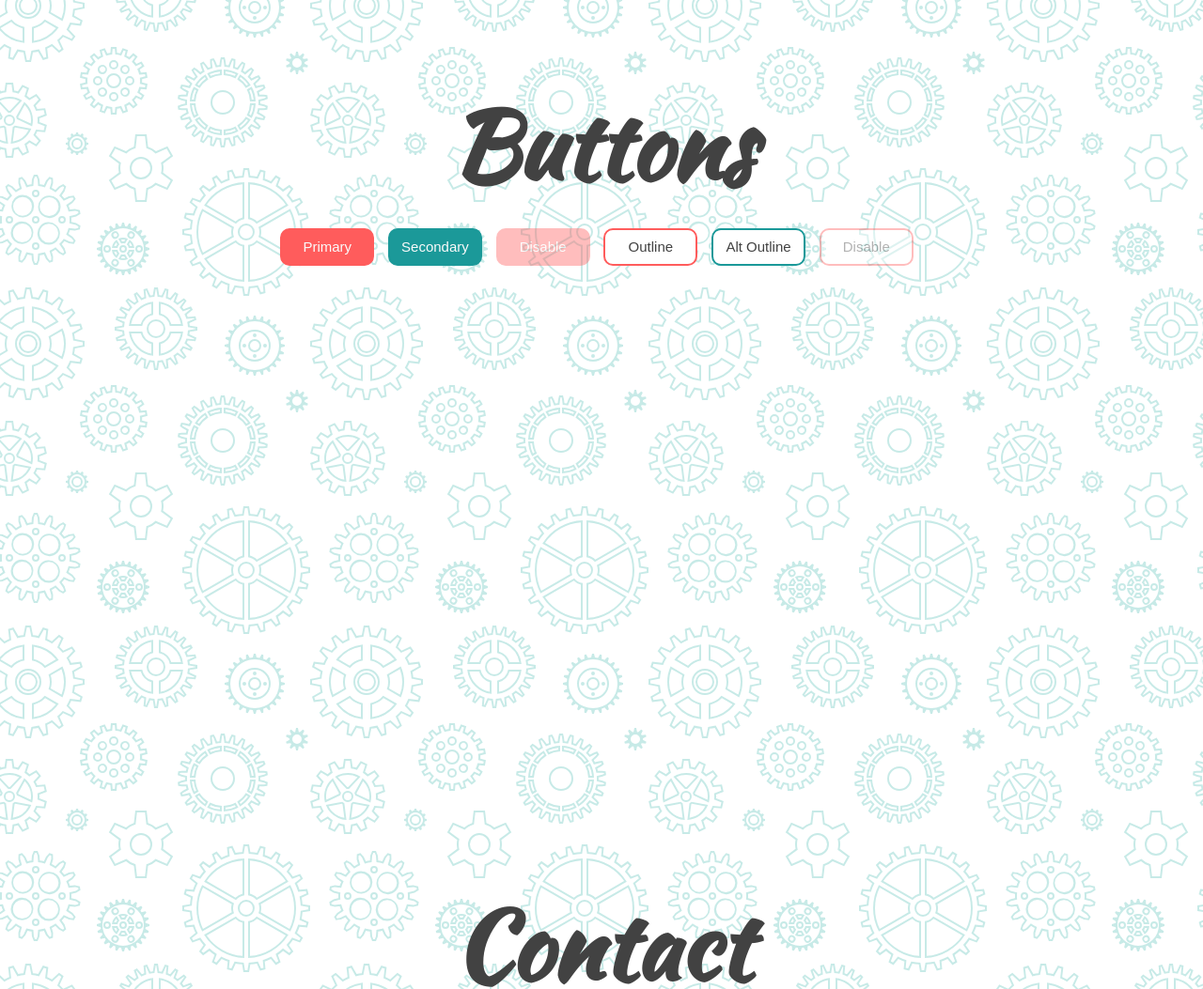
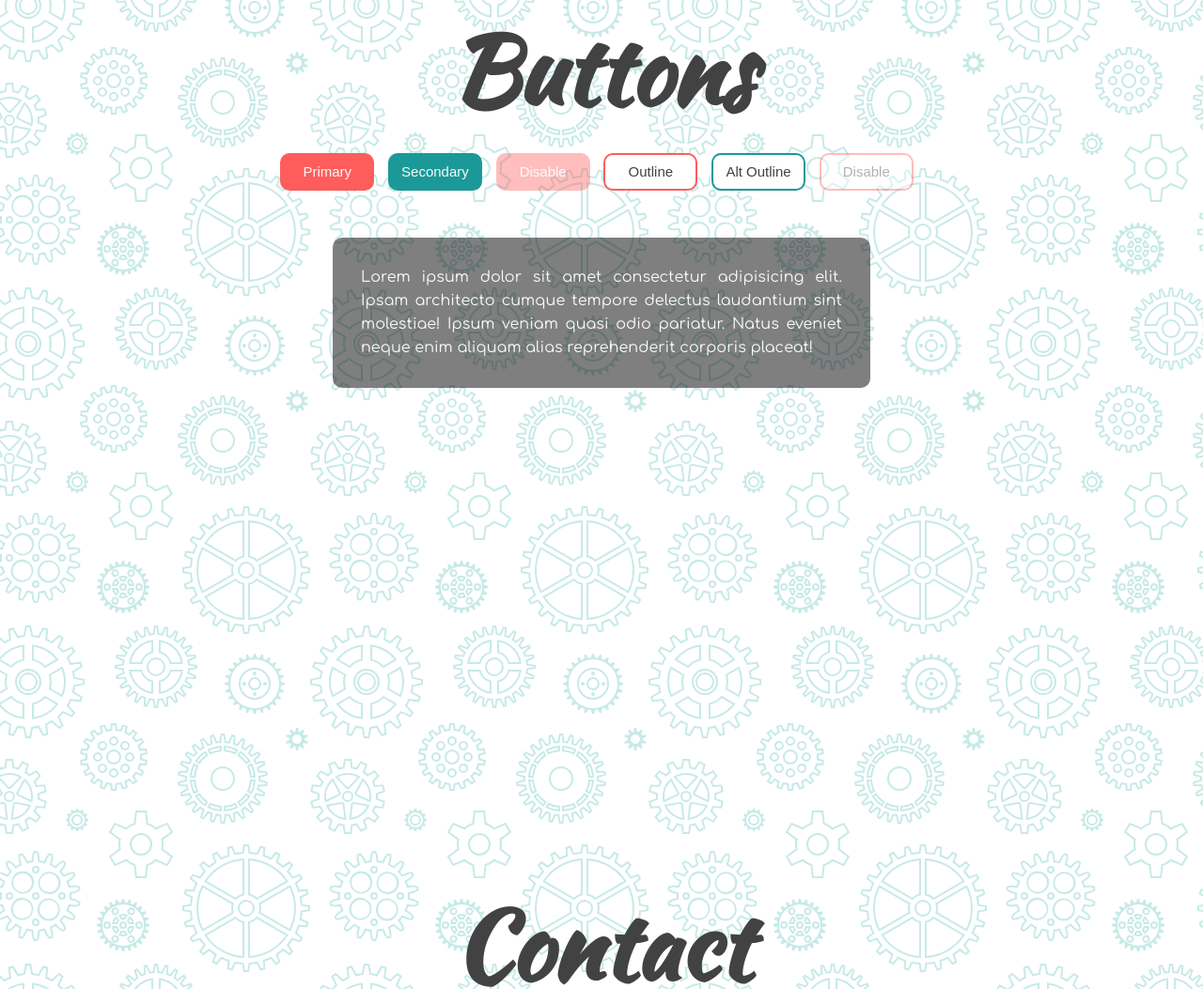
Before and after one commit to Beta-23/brightLight, a plain HTML site: page index.html in a window 1280 px wide. Shown: the part 1834-2887 px from the top of the page at 94% size. Drawn offline with nearby package versions, Linux system fonts and the light colour scheme.

Commit message:
Add text-box and style

```diff
--- a/index.html
+++ b/index.html
@@ -56,6 +56,9 @@
             <button class="secondary outline">Alt Outline</button>
             <button class="outline" disabled>Disable</button>
         </div>
+        <div class="text-box" id="text-box">
+            <p>Lorem ipsum dolor sit amet consectetur adipisicing elit. Ipsam architecto cumque tempore delectus laudantium sint molestiae! Ipsum veniam quasi odio pariatur. Natus eveniet neque enim aliquam alias reprehenderit corporis placeat!</p>
+        </div>
     </section>
 
     <!-- Contact section -->
```
